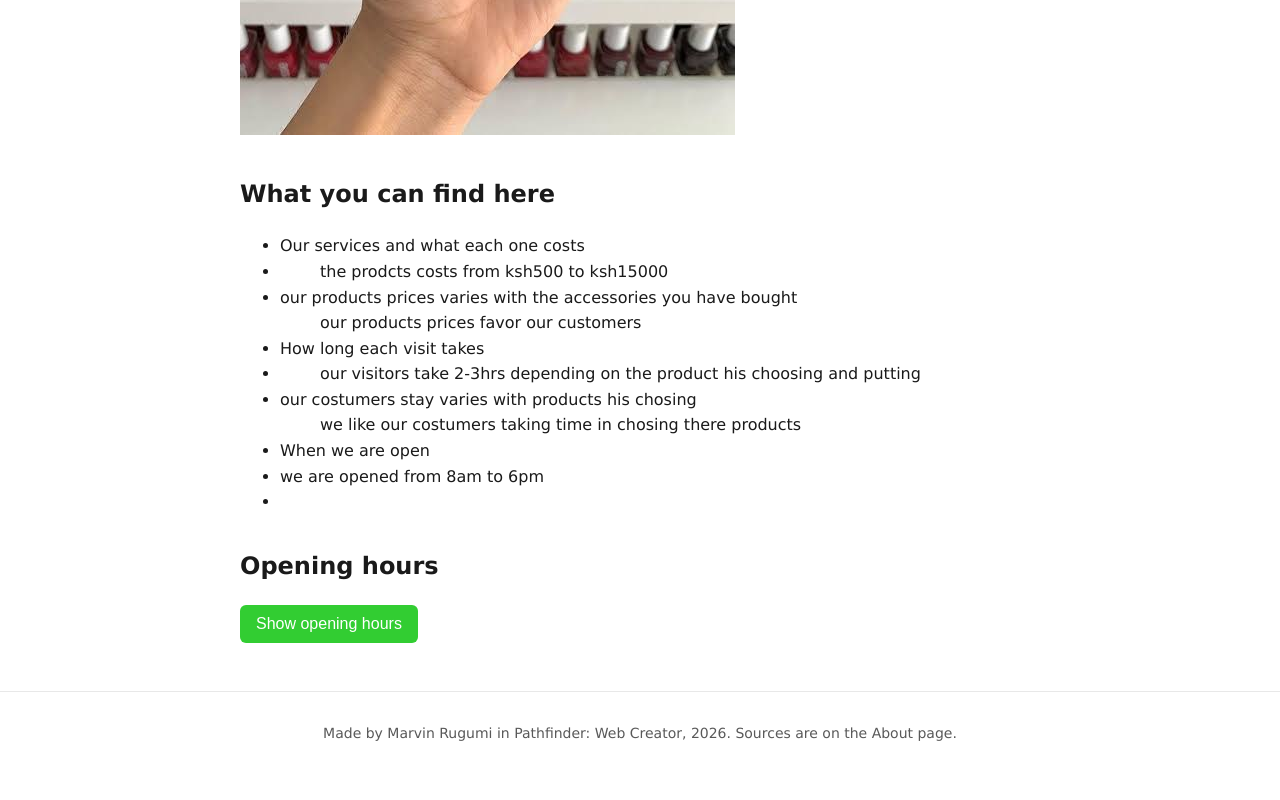
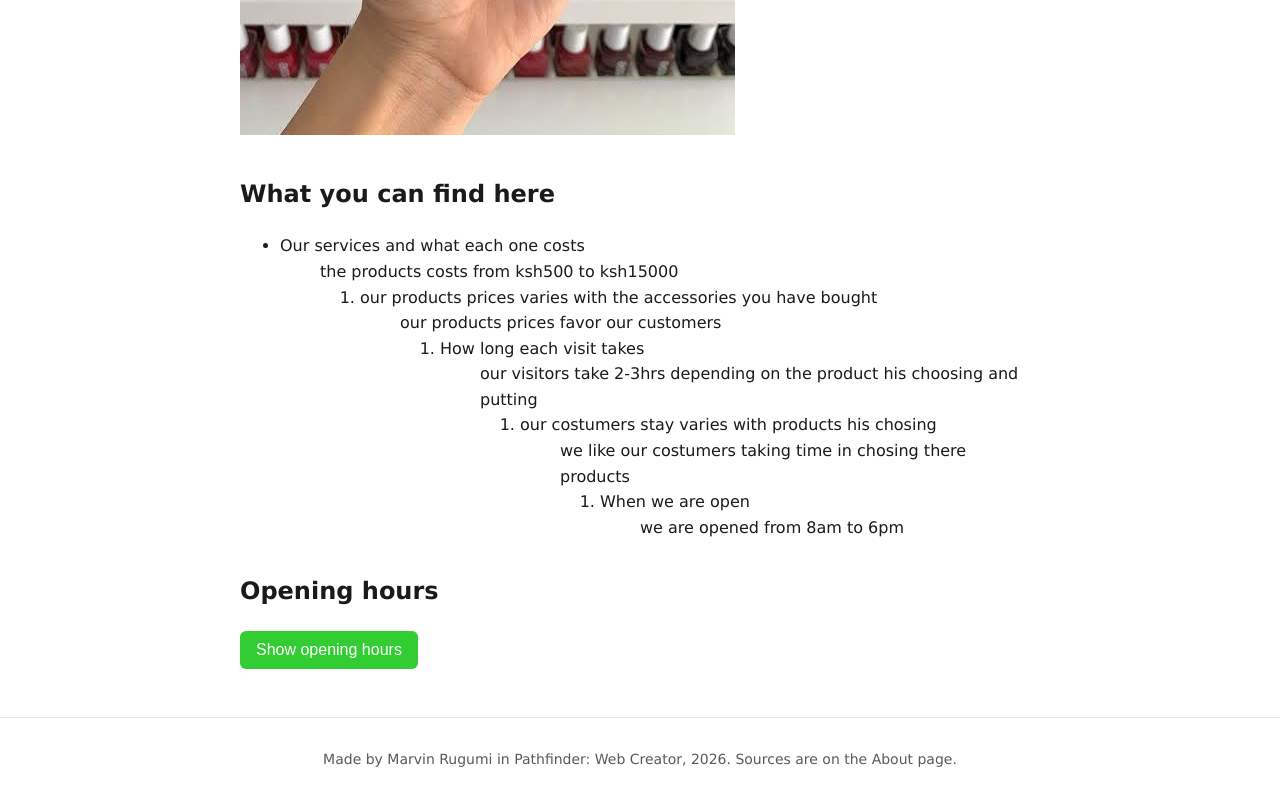
Before and after one commit to marvinrugumi/glow-nail-spa, a plain HTML site: page index.html in a window 1280 px wide. Shown: the part 1848-2648 px from the top of the page. Before the commit the page ends 2623 px from the top, so only its background shows below. Drawn offline with Linux system fonts and the light colour scheme.

Commit message:
changes on find here

```diff
--- a/index.html
+++ b/index.html
@@ -29,16 +29,16 @@
     <section>
       <h2>What you can find here</h2>
       <ul>
-    <li>Our services and what each one costs<li>
-        <ol>the prodcts costs from ksh500 to ksh15000</ol>
+    <li>Our services and what each one costs</li>
+        <ol>the products costs from ksh500 to ksh15000<ol>
       <li>our products prices varies with the accessories you have bought</li>
-        <ol>our products prices favor our customers</ol>
-      <li>How long each visit takes<li>
-        <ol>our visitors take 2-3hrs depending on the product his choosing and putting</ol>
+        <ol>our products prices favor our customers<ol>
+      <li>How long each visit takes</li>
+        <ol>our visitors take 2-3hrs depending on the product his choosing and putting<ol>
        <li>our costumers stay varies with products his chosing</li>
-         <ol>we like our costumers taking time in chosing there products</ol>
+         <ol>we like our costumers taking time in chosing there products<ol>
     <li>When we are open</li>
-      <li>we are opened from 8am to 6pm<li>
+      <ol>we are opened from 8am to 6pm<ol>
       </ul>
     </section>
 
```
